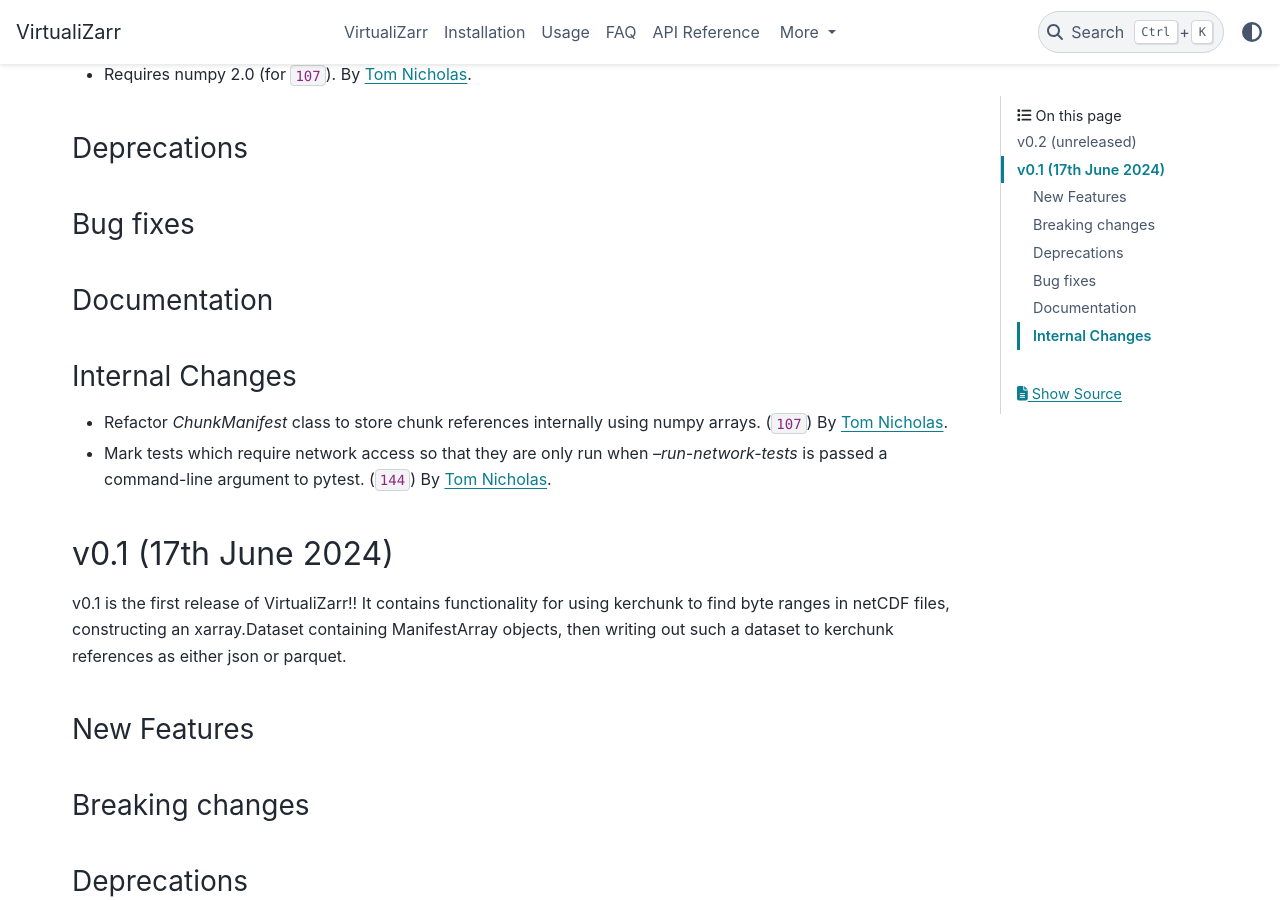
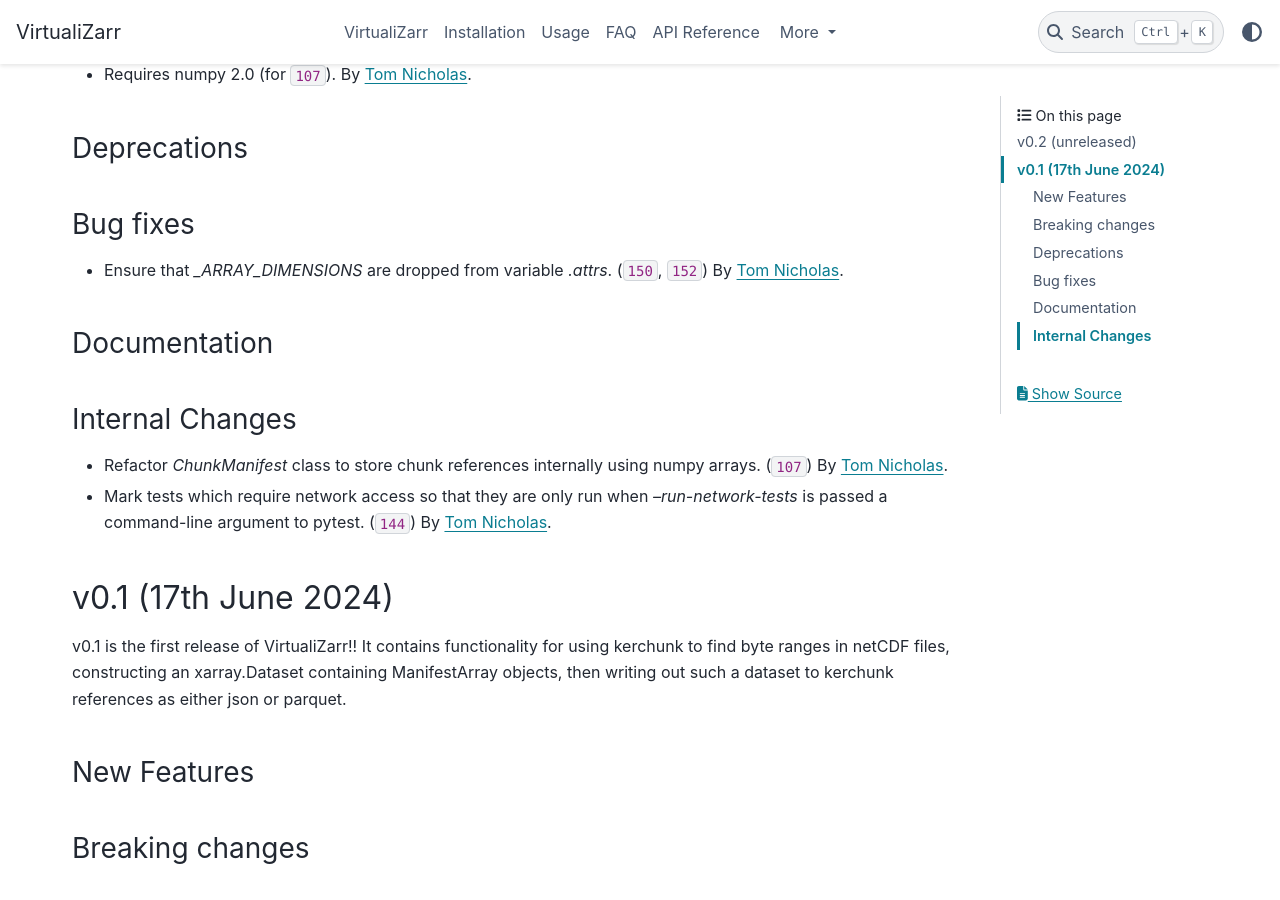
Before and after one commit to zarr-developers/VirtualiZarr, a Sphinx documentation site: the page built from docs/releases.rst, in a window 1280 px wide and 900 px high, scrolled down 451 px. Built offline with Sphinx 7.4.7 and the PyData theme 0.15.4, drawn with Linux system fonts in a browser that asks for light colours; cross-references to code outside the pages are shown as plain code.

Commit message:
release notes

```diff
--- a/docs/releases.rst
+++ b/docs/releases.rst
@@ -25,6 +25,8 @@
 Bug fixes
 ~~~~~~~~~
 
+- Ensure that `_ARRAY_DIMENSIONS` are dropped from variable `.attrs`. (:issue:`150`, :pull:`152`)
+  By `Tom Nicholas <https://github.com/TomNicholas>`_.
 
 Documentation
 ~~~~~~~~~~~~~
```
